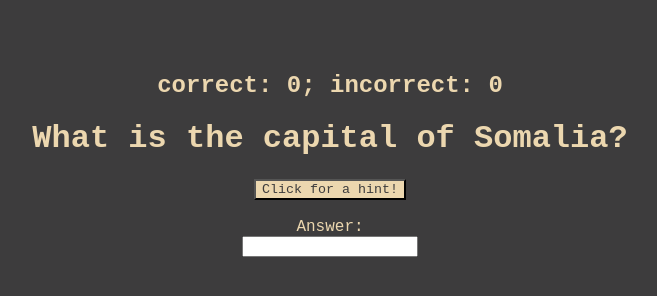
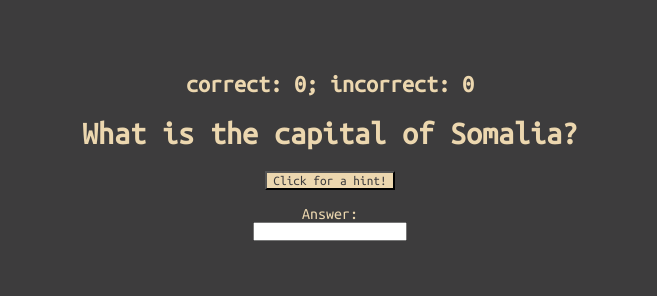
Before and after one commit to lashlockbhs/ionisea, a website with bundled scripts: page projects/simple-capital-game/public/index.html in a window 1280 px wide. Shown: the whole page, without its empty margins (310-967 px from the left). Built offline with nearby package versions, Linux system fonts and the light colour scheme.

Commit message:
better font ( i lvoe linxu :))))

```diff
--- a/projects/simple-capital-game/public/styles/style.css
+++ b/projects/simple-capital-game/public/styles/style.css
@@ -1,6 +1,8 @@
+@import url(https://fonts.googleapis.com/css?family=Ubuntu+Mono);
+
 *,
 html{
-  font-family: 'Courier New', Courier, monospace;
+  font-family: 'Ubuntu Mono', Courier, monospace;
 }
 
 button{
```
